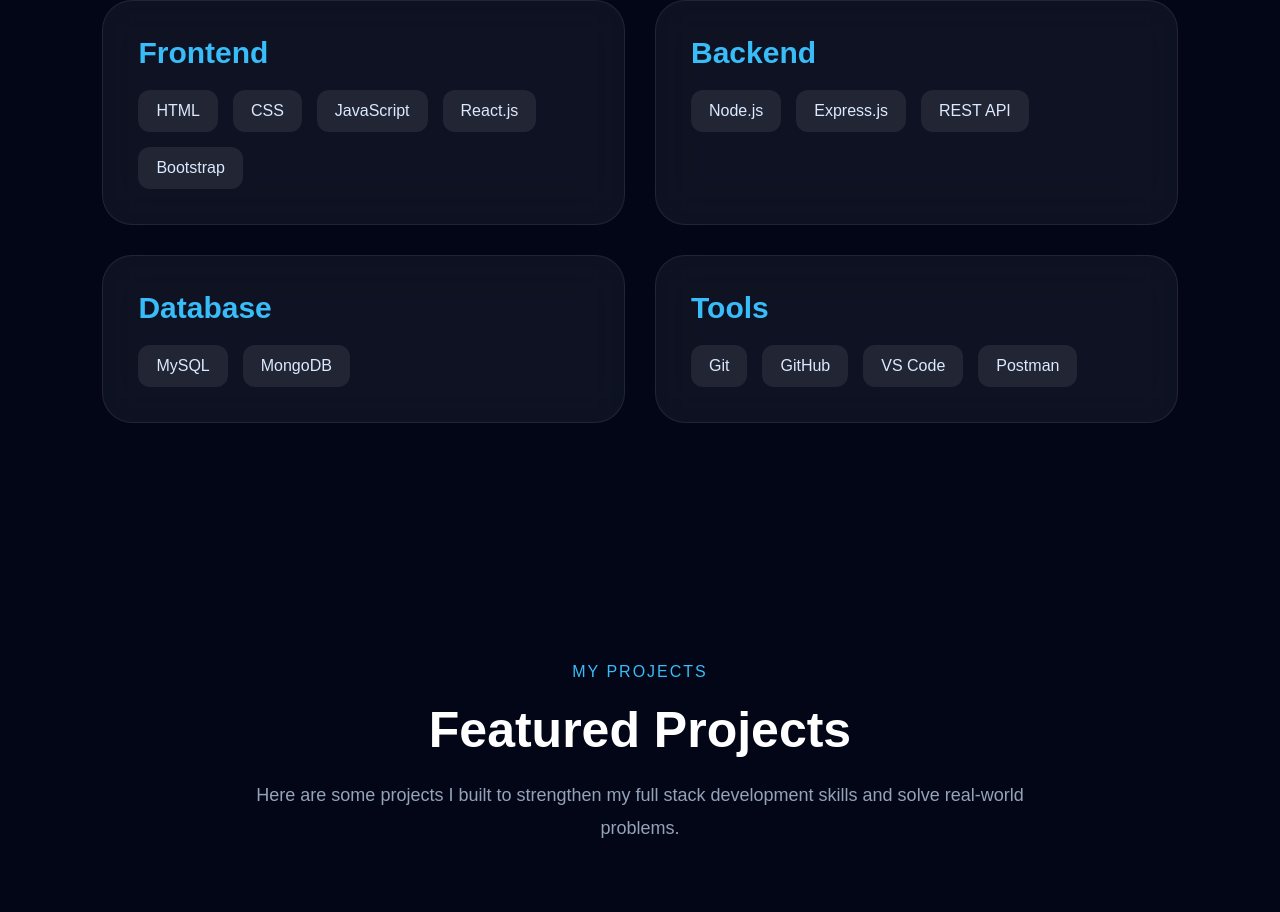
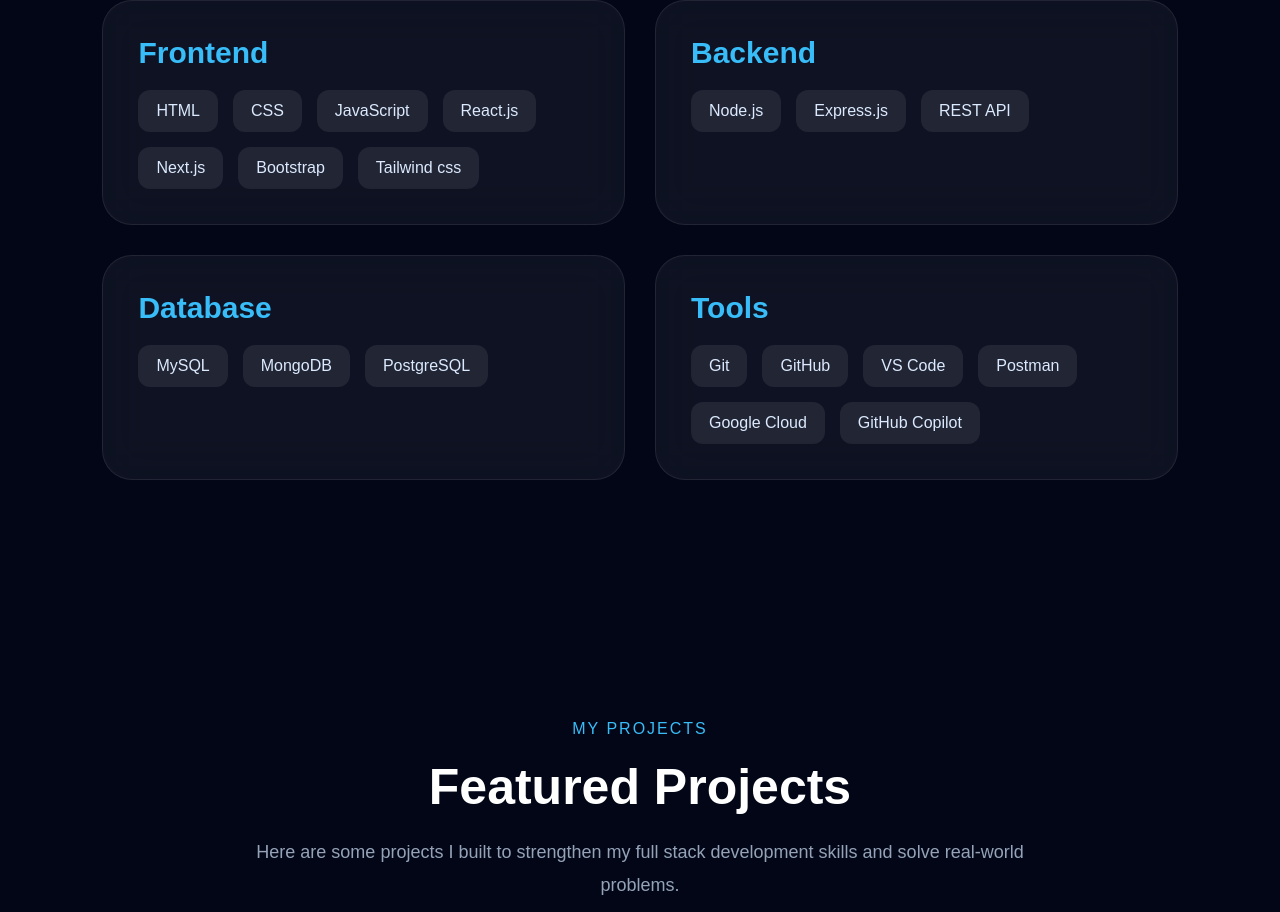
Before and after one commit to Tushar-0023/Personal-Portfolio-Website, a React app: page / in a window 1280 px wide. Shown: the part 1905-2817 px from the top of the page. Built offline with nearby package versions, Linux system fonts and the light colour scheme; the HTML template or start-up script is replaced by a standard one.

Commit message:
Enhance Skills component with new technologies
Updated the Skills component to include additional technologies in the frontend, database, and tools sections.

```diff
--- a/src/components/Skills.jsx
+++ b/src/components/Skills.jsx
@@ -18,11 +18,13 @@
         <div className="skill-card">
           <h3>Frontend</h3>
           <div className="skill-items">
-            <span>HTML</span>
+           <span>HTML</span>
             <span>CSS</span>
             <span>JavaScript</span>
             <span>React.js</span>
+            <span>Next.js</span>
             <span>Bootstrap</span>
+            <span>Tailwind css</span>
           </div>
         </div>
 
@@ -40,6 +42,7 @@
           <div className="skill-items">
             <span>MySQL</span>
             <span>MongoDB</span>
+            <span>PostgreSQL</span>
           </div>
         </div>
 
@@ -50,6 +53,8 @@
             <span>GitHub</span>
             <span>VS Code</span>
             <span>Postman</span>
+            <span>Google Cloud</span>
+            <span>GitHub Copilot</span>
           </div>
         </div>
       </div>
```
